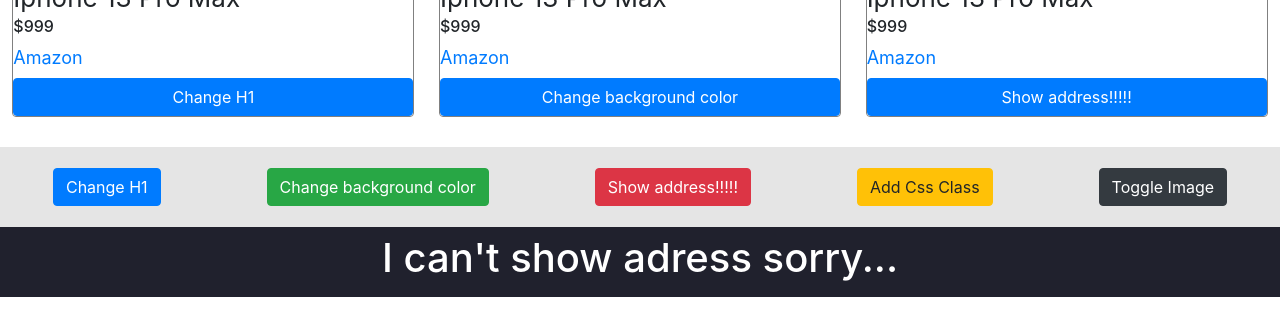
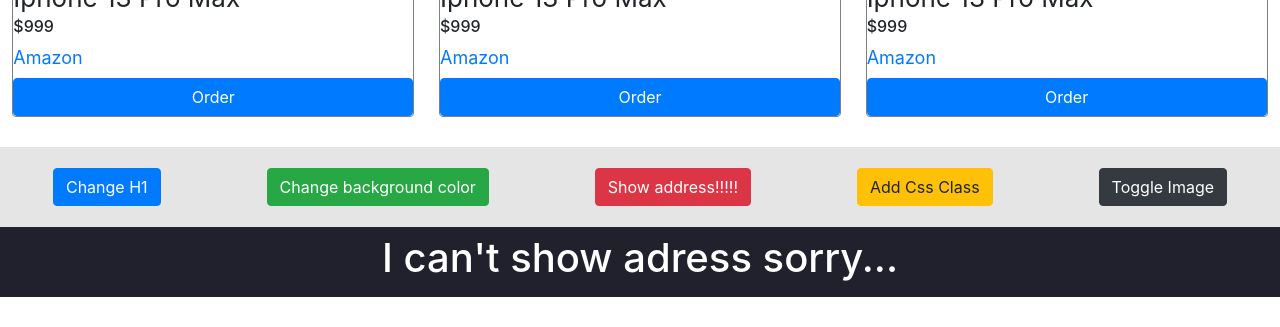
Before and after one commit to azizmatyakubov/Strive-Homework-M1D7, a plain HTML site: page index.html in a window 1280 px wide. Shown: the part 473-800 px from the top of the page. Drawn offline with nearby package versions, Linux system fonts and the light colour scheme.

Commit message:
change text of buttons

```diff
--- a/index.html
+++ b/index.html
@@ -39,7 +39,7 @@
                     <a href="https://www.amazon.pl/Apple-iPhone-13-Pro-128-GB/dp/B09G9QD4WQ/ref=asc_df_B09G9QD4WQ/?tag=plshogostdde-21&linkCode=df0&hvadid=504423851748&hvpos=&hvnetw=g&hvrand=11453015493129414389&hvpone=&hvptwo=&hvqmt=&hvdev=c&hvdvcmdl=&hvlocint=&hvlocphy=9061066&hvtargid=pla-1430146136069&th=1">Amazon</a>
                 </div>
                 <div class="product-footer">
-                    <button class="btn btn-primary">Change H1</button>
+                    <button class="btn btn-primary">Order</button>
                 </div>
             </div>
 
@@ -54,7 +54,7 @@
                     <a href="https://www.amazon.pl/Apple-iPhone-13-Pro-128-GB/dp/B09G9QD4WQ/ref=asc_df_B09G9QD4WQ/?tag=plshogostdde-21&linkCode=df0&hvadid=504423851748&hvpos=&hvnetw=g&hvrand=11453015493129414389&hvpone=&hvptwo=&hvqmt=&hvdev=c&hvdvcmdl=&hvlocint=&hvlocphy=9061066&hvtargid=pla-1430146136069&th=1">Amazon</a>
                 </div>
                 <div class="product-footer">
-                    <button  class="btn btn-primary">Change background color</button>
+                    <button  class="btn btn-primary">Order</button>
                 </div>
             </div>
 
@@ -68,7 +68,7 @@
                     <a href="https://www.amazon.pl/Apple-iPhone-13-Pro-128-GB/dp/B09G9QD4WQ/ref=asc_df_B09G9QD4WQ/?tag=plshogostdde-21&linkCode=df0&hvadid=504423851748&hvpos=&hvnetw=g&hvrand=11453015493129414389&hvpone=&hvptwo=&hvqmt=&hvdev=c&hvdvcmdl=&hvlocint=&hvlocphy=9061066&hvtargid=pla-1430146136069&th=1">Amazon</a>
                 </div>
                 <div class="product-footer">
-                    <button onclick=adress() class="btn btn-primary ">Show address!!!!!</button>
+                    <button onclick=adress() class="btn btn-primary ">Order</button>
                 </div>
 
             </div>
```
